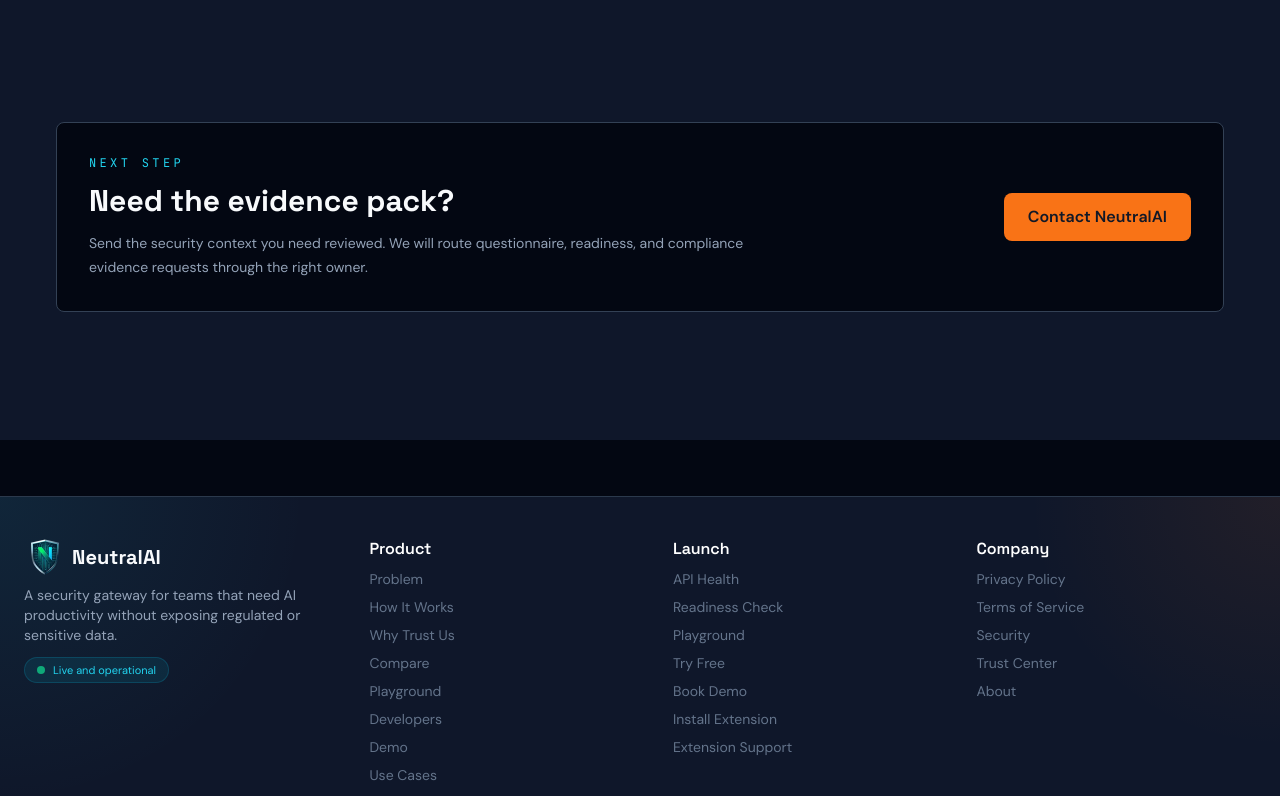
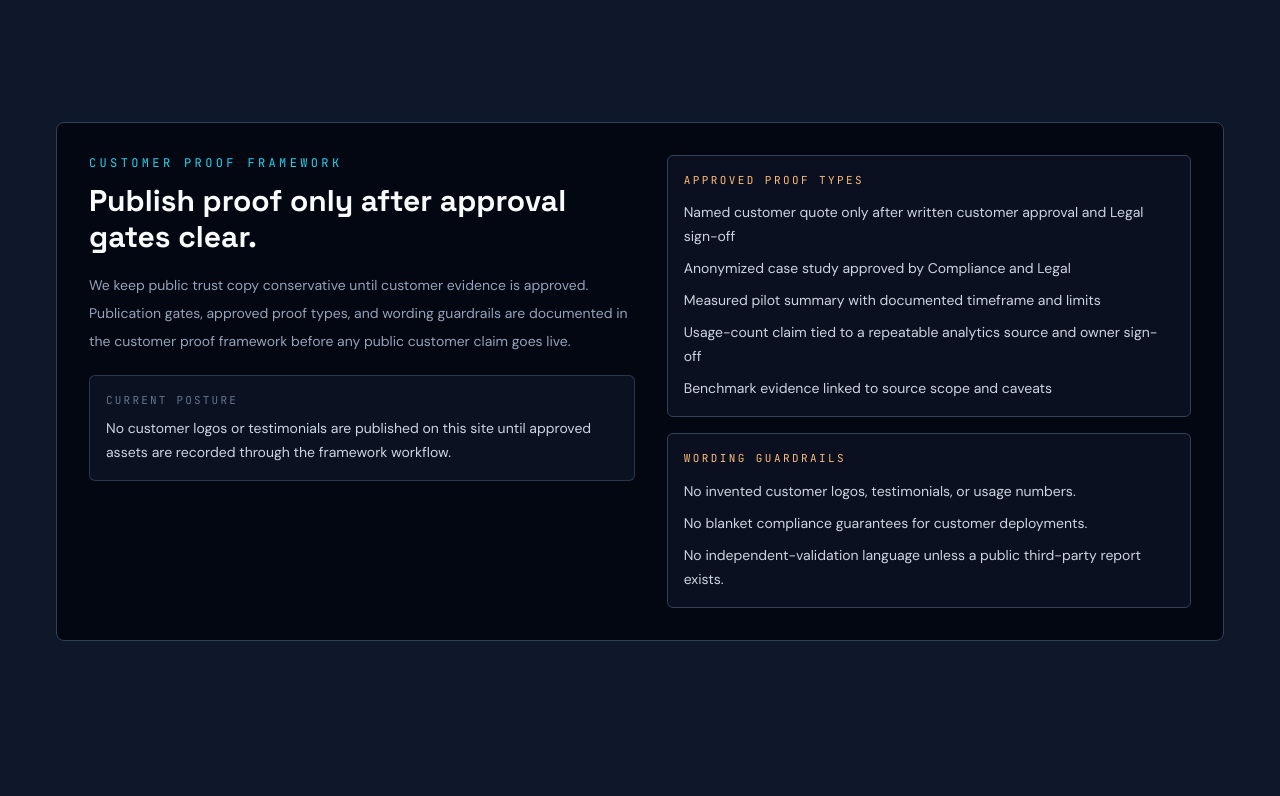
Before and after one commit to nazifsohtaoglu/neutralai-website, a Next.js app: page /trust-center in a window 1280 px wide. Shown: the part 2840-3636 px from the top of the page. Built offline with nearby package versions, Linux system fonts and the light colour scheme; no server answers.

Commit message:
Add customer proof framework and harden next-ticket selection

```diff
--- a/app/trust-center/page.tsx
+++ b/app/trust-center/page.tsx
@@ -87,6 +87,20 @@ const caveats = [
   'NeutralAI has not completed a formal SOC2 audit.',
   'Detailed evidence is shared through Security and Legal review, usually under NDA.',
   'Public claims are intentionally narrower than internal readiness artifacts.',
+] as const
+
+const approvedProofTypes = [
+  'Named customer quote only after written customer approval and Legal sign-off',
+  'Anonymized case study approved by Compliance and Legal',
+  'Measured pilot summary with documented timeframe and limits',
+  'Usage-count claim tied to a repeatable analytics source and owner sign-off',
+  'Benchmark evidence linked to source scope and caveats',
+] as const
+
+const wordingRules = [
+  'No invented customer logos, testimonials, or usage numbers.',
+  'No blanket compliance guarantees for customer deployments.',
+  'No independent-validation language unless a public third-party report exists.',
 ] as const
 
 export default function TrustCenterPage() {
@@ -206,6 +220,51 @@ export default function TrustCenterPage() {
 
       <section className="section bg-background-secondary">
         <div className="container-custom">
+          <div className="grid gap-8 rounded-lg border border-border bg-background p-6 lg:grid-cols-[1.02fr_0.98fr] lg:p-8">
+            <div>
+              <p className="font-mono text-xs uppercase tracking-[0.28em] text-primary-light">Customer Proof Framework</p>
+              <h2 className="mt-3 font-heading text-3xl font-bold">Publish proof only after approval gates clear.</h2>
+              <p className="mt-4 text-sm leading-7 text-slate-400">
+                We keep public trust copy conservative until customer evidence is approved. Publication gates, approved proof
+                types, and wording guardrails are documented in the customer proof framework before any public customer claim
+                goes live.
+              </p>
+              <div className="mt-5 rounded-md border border-border/80 bg-background-secondary/70 p-4">
+                <p className="font-mono text-[11px] uppercase tracking-[0.2em] text-slate-500">Current posture</p>
+                <p className="mt-2 text-sm leading-6 text-slate-300">
+                  No customer logos or testimonials are published on this site until approved assets are recorded through the framework workflow.
+                </p>
+              </div>
+            </div>
+
+            <div className="grid gap-4">
+              <div className="rounded-md border border-border bg-background-secondary/60 p-4">
+                <p className="font-mono text-[11px] uppercase tracking-[0.22em] text-[#fdba74]">Approved proof types</p>
+                <ul className="mt-3 space-y-2">
+                  {approvedProofTypes.map((item) => (
+                    <li key={item} className="text-sm leading-6 text-slate-300">
+                      {item}
+                    </li>
+                  ))}
+                </ul>
+              </div>
+              <div className="rounded-md border border-border bg-background-secondary/60 p-4">
+                <p className="font-mono text-[11px] uppercase tracking-[0.22em] text-[#fdba74]">Wording guardrails</p>
+                <ul className="mt-3 space-y-2">
+                  {wordingRules.map((item) => (
+                    <li key={item} className="text-sm leading-6 text-slate-300">
+                      {item}
+                    </li>
+                  ))}
+                </ul>
+              </div>
+            </div>
+          </div>
+        </div>
+      </section>
+
+      <section className="section bg-background-secondary">
+        <div className="container-custom">
           <div className="grid gap-6 rounded-lg border border-border bg-background p-6 md:grid-cols-[1fr_auto] md:items-center md:p-8">
             <div>
               <p className="font-mono text-xs uppercase tracking-[0.28em] text-primary-light">Next step</p>
```
Also changed, not shown: 5 other files (tests, documents, lock files or other folders).
